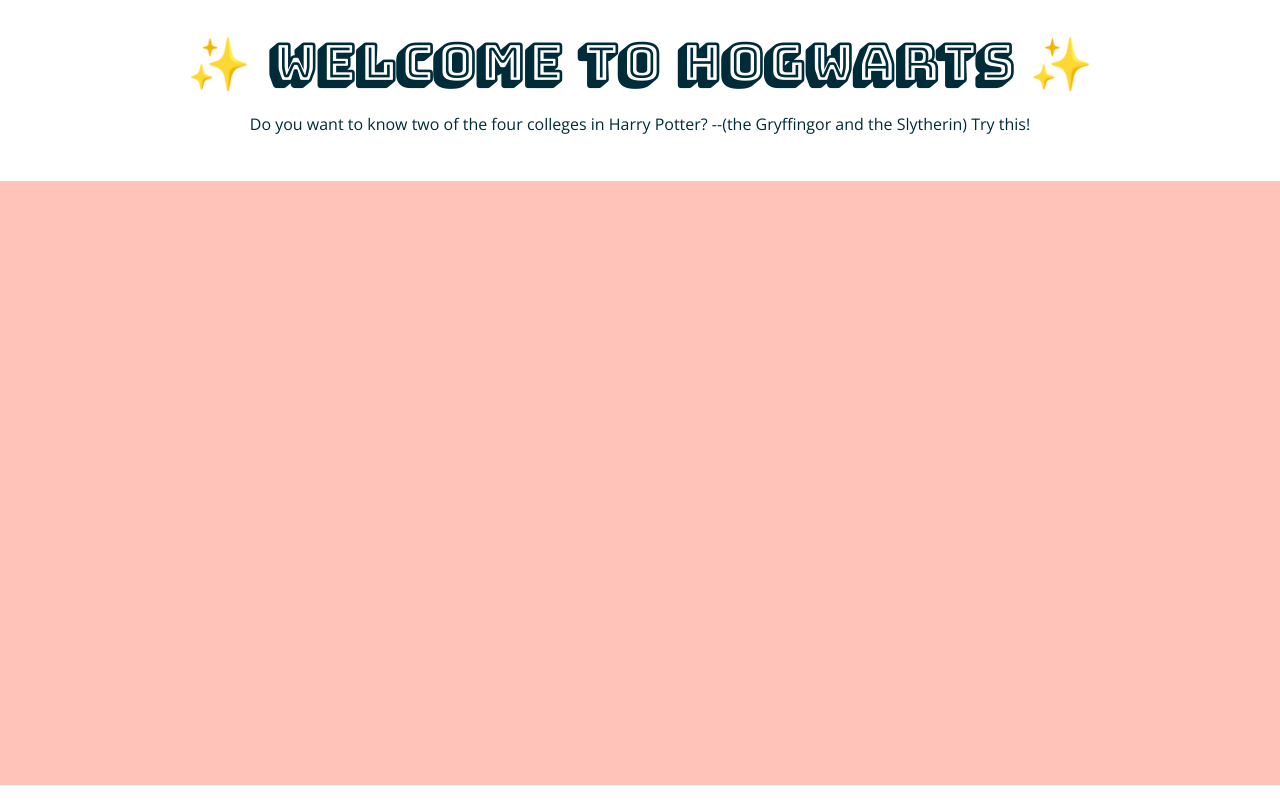
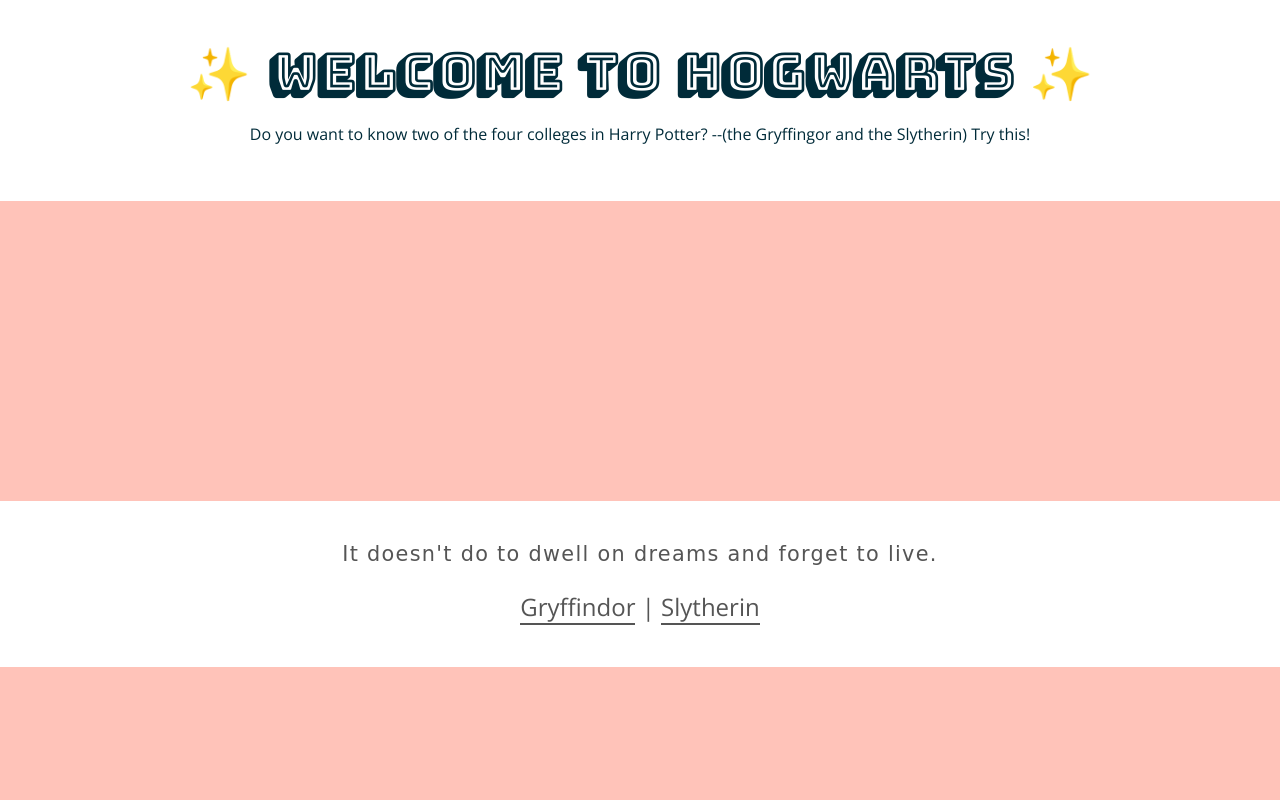
Before and after one commit to Sirius20412/harry.gryffindor, a plain HTML site: page index.html in a window 1280 px wide. Shown: the top 800 px of the page. Drawn offline with nearby package versions, Linux system fonts and the light colour scheme; a script that the page names is missing.

Commit message:
Update main.css

```diff
--- a/main.css
+++ b/main.css
@@ -16,7 +16,7 @@
 }
 
 main {
-    min-height: 68vh;
+    min-height: 30vh;
     padding: 30px;
     max-width: 1240px;
     margin: 0 auto;
@@ -24,7 +24,7 @@
 
 header, footer {
     background-color: #fff;
-    padding: 30px;
+    padding: 40px;
     text-align: center;
     color: var(--dark-blue);
 }
@@ -70,14 +70,14 @@
 
 footer {
     color: #555;
-    font-size: 4rem;
+    font-size: 1.5rem;
     padding: 20px;
 }
 
 footer blockquote {
     font-family: cursive;
     letter-spacing: 1.3px;
-    font-size: 3rem;
+    font-size: 1.3rem;
 }
 
 footer a {
```
